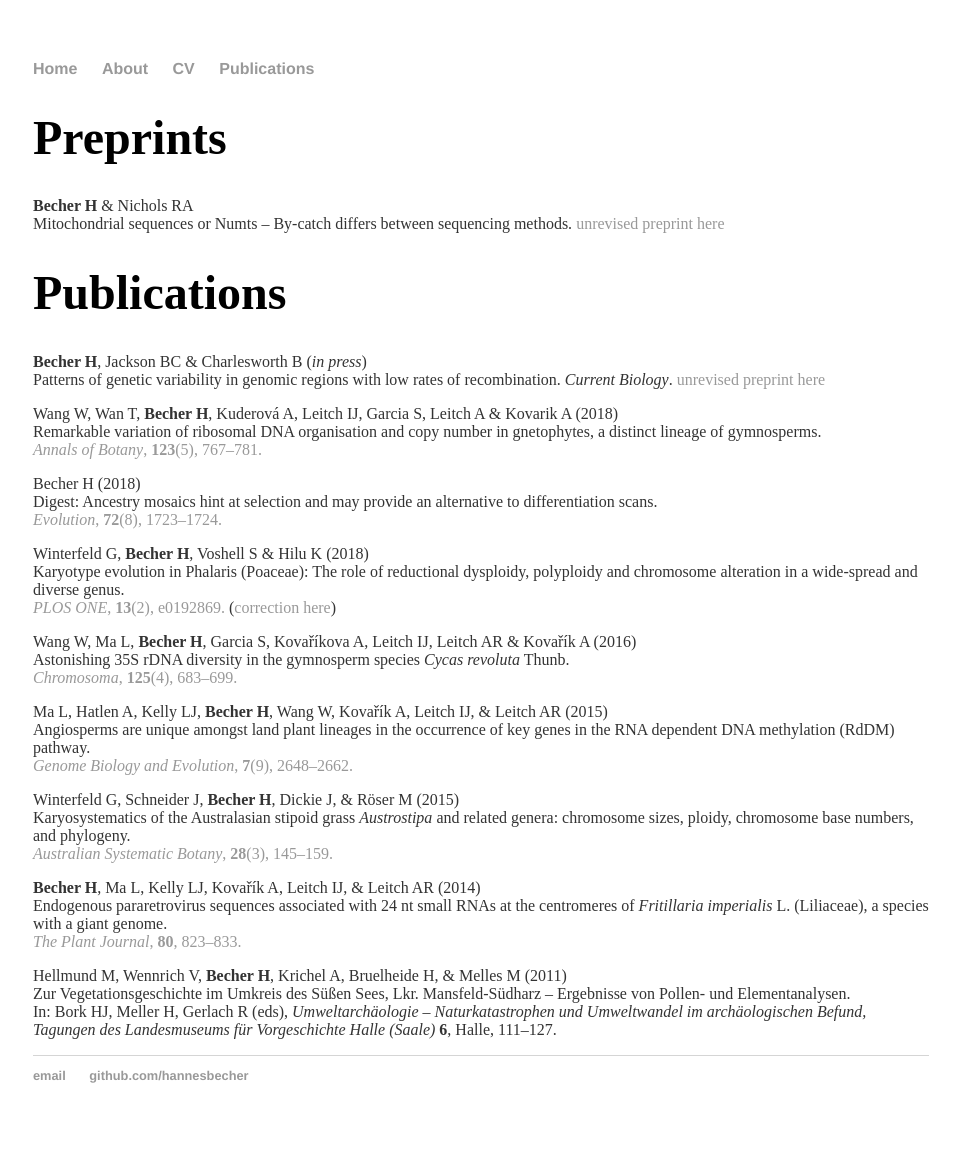
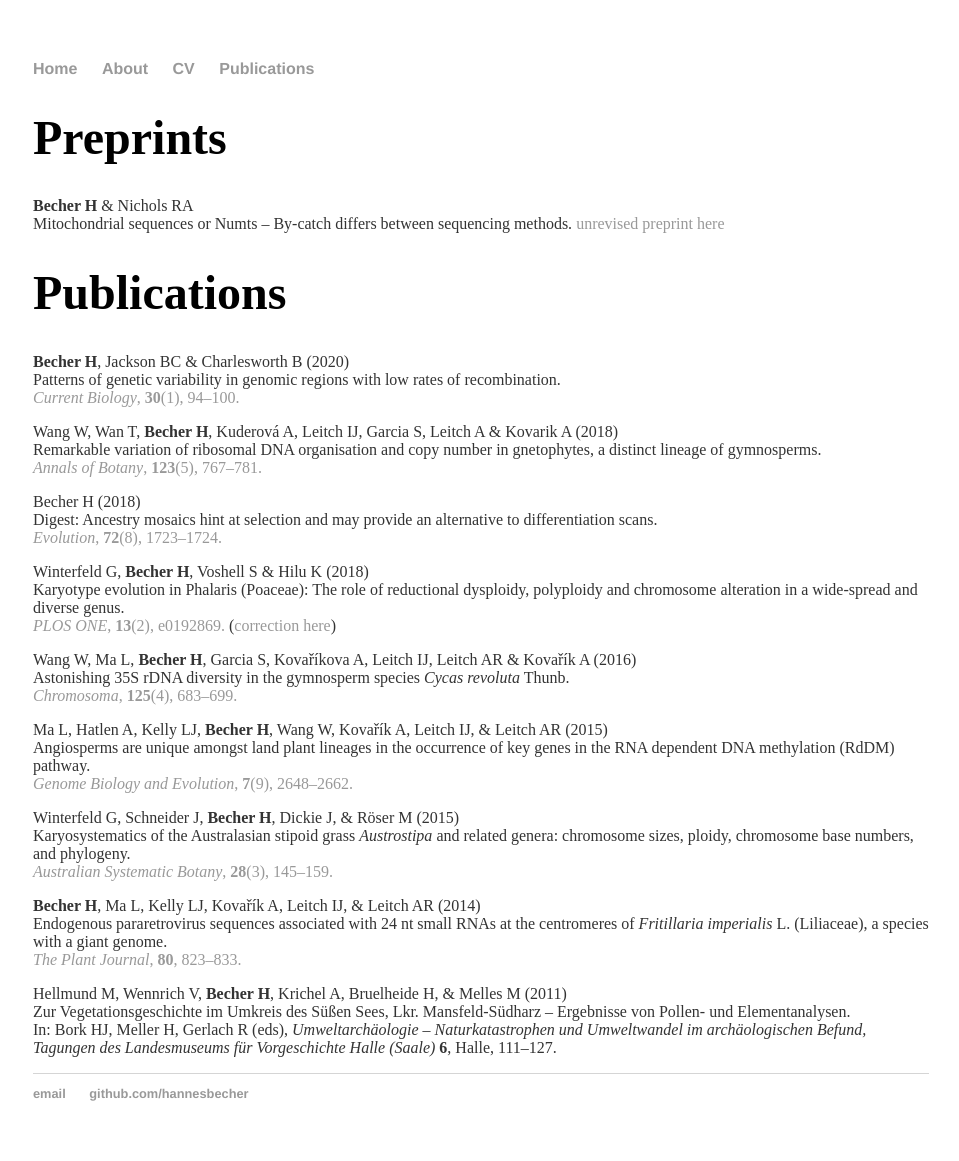
Before and after one commit to hannesbecher/hannesbecher.github.io, a Jekyll site: the page built from publications/index.md, in a window 1280 px wide. Shown: the whole page, without its empty margins (159-1118 px from the left). Built offline with Jekyll 4.4.1, drawn with Linux system fonts in a browser that asks for light colours.

Commit message:
Update index.md

```diff
--- a/publications/index.md
+++ b/publications/index.md
@@ -13,12 +13,13 @@ Mitochondrial sequences or Numts – By-catch differs between sequencing methods
 
 
 # Publications
-**Becher H**, Jackson BC & Charlesworth B (*in press*)
-Patterns of genetic variability in genomic regions with low rates of recombination. *Current Biology*. [unrevised preprint here](https://www.biorxiv.org/content/10.1101/739888v2)
+**Becher H**, Jackson BC & Charlesworth B (2020)
+Patterns of genetic variability in genomic regions with low rates of recombination.
+[*Current Biology*, **30**(1), 94--100.](https://authors.elsevier.com/a/1aME23QW8RqLBN)
 
 Wang W, Wan T, **Becher H**, Kuderová A, Leitch IJ, Garcia S, Leitch A & Kovarik A (2018)
 Remarkable variation of ribosomal DNA organisation and copy number in gnetophytes, a distinct lineage of gymnosperms.
-[*Annals of Botany*, **123**(5), 767–781.](https://doi.org/10.1093/aob/mcy172)
+[*Annals of Botany*, **123**(5), 767--781.](https://doi.org/10.1093/aob/mcy172)
 
 Becher H (2018)
 Digest: Ancestry mosaics hint at selection and may provide an alternative to differentiation scans.
```
